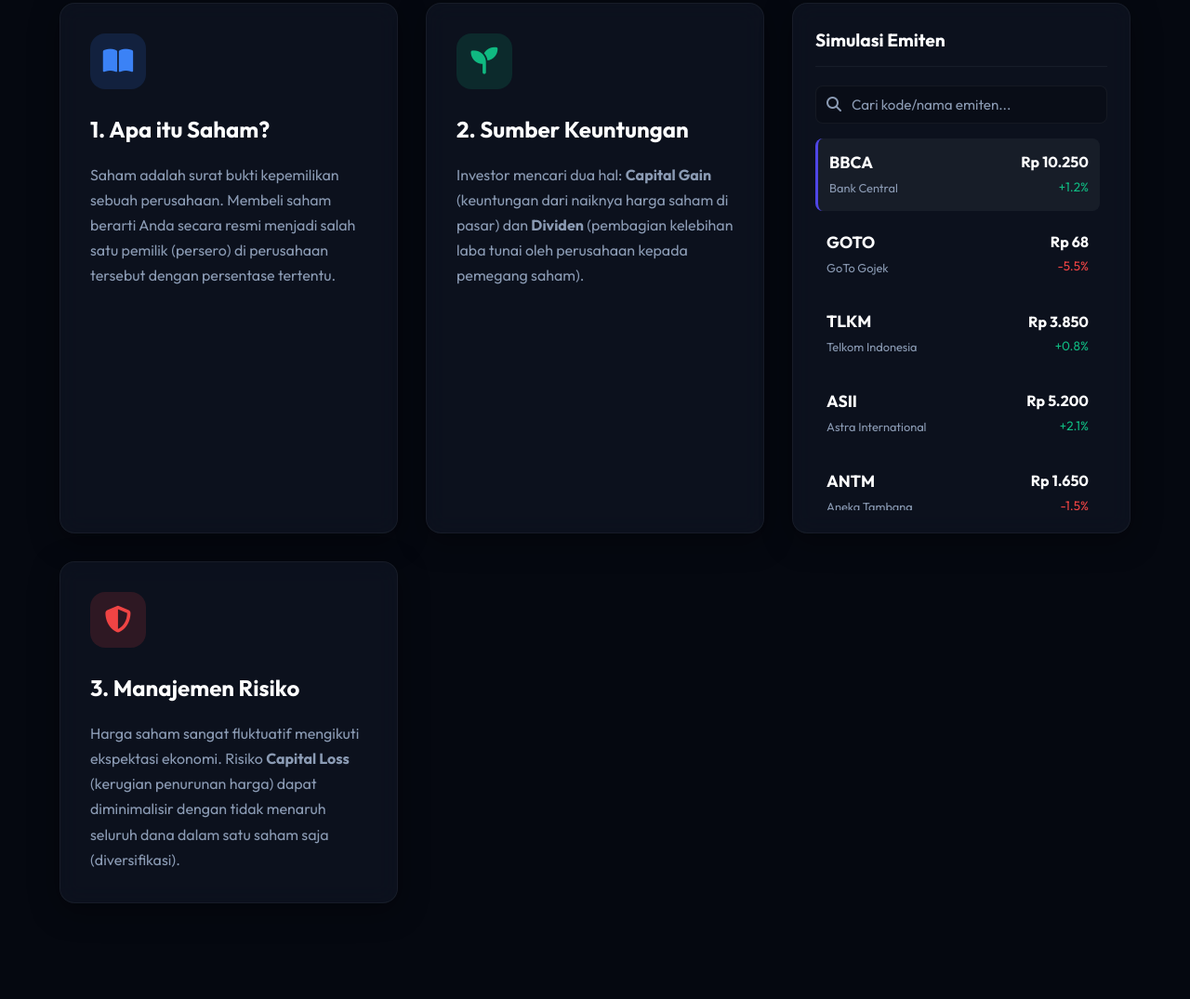
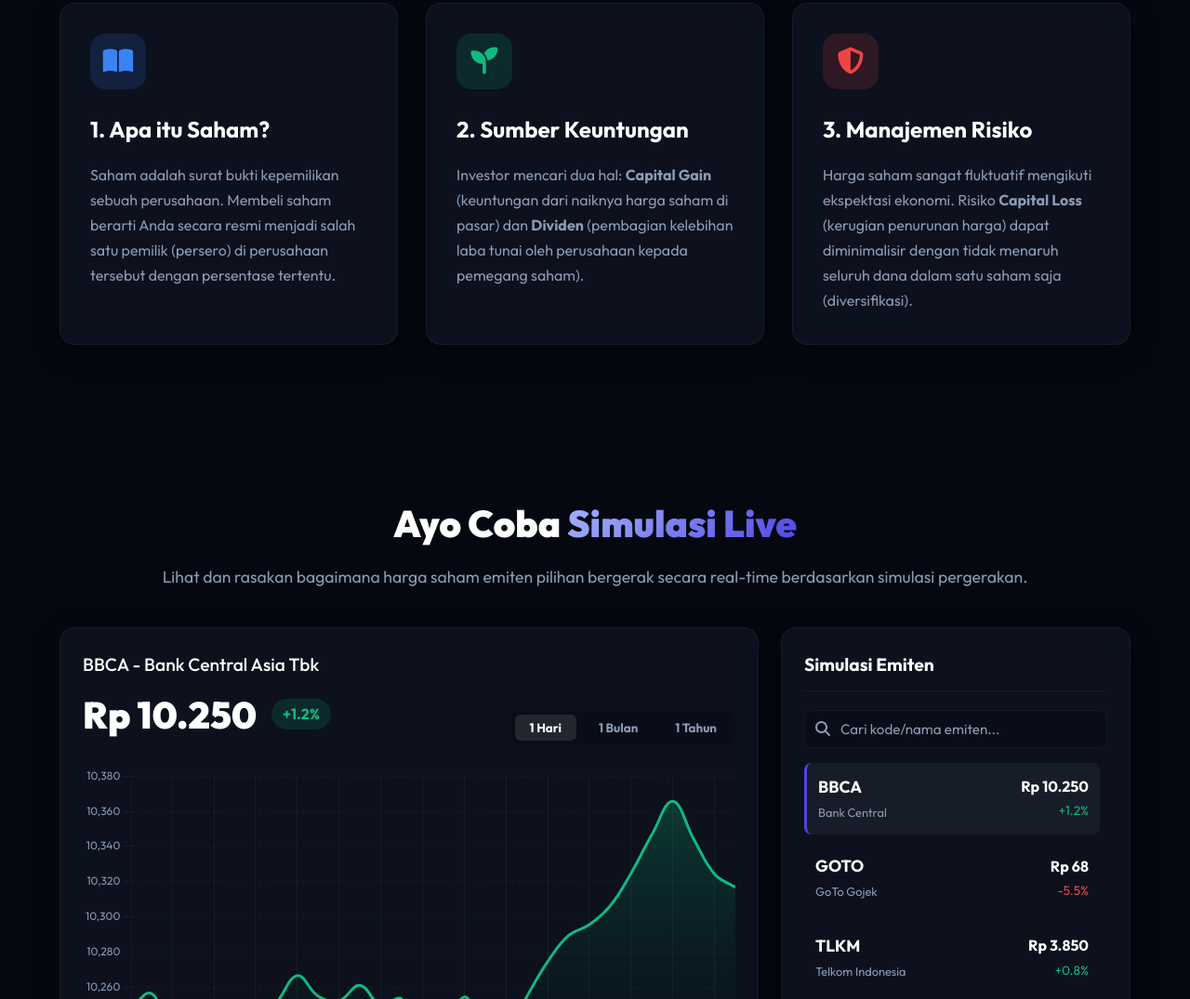
Before and after one commit to GathfanDess/sahamedu, a plain HTML site: page index.html in a window 1280 px wide. Shown: the part 1061-2136 px from the top of the page at 93% size. Drawn offline with nearby package versions, Linux system fonts and the light colour scheme; no server answers.

Commit message:
perubahan simulasi

```diff
--- a/index.html
+++ b/index.html
@@ -120,18 +120,6 @@
                     saham).</p>
             </div>
 
-            <div class="market-list glass-panel">
-                <h3>Simulasi Emiten</h3>
-                <div style="position: relative; margin-bottom: 16px;">
-                    <i class="fa-solid fa-search"
-                        style="position: absolute; left: 12px; top: 50%; transform: translateY(-50%); color: var(--text-muted);"></i>
-                    <input type="text" id="searchInput" class="search-input" placeholder="Cari kode/nama emiten..."
-                        oninput="renderStockList()">
-                </div>
-                <div class="stock-list" id="stockList" style="max-height: 400px; overflow-y: auto; padding-right: 8px;">
-                </div>
-            </div>
-
             <div class="feature-card glass-panel hover-glow">
                 <div class="icon-wrap bg-red-glow">
                     <i class="fa-solid fa-shield-halved"></i>
@@ -177,7 +165,13 @@
 
                 <div class="market-list glass-panel">
                     <h3>Simulasi Emiten</h3>
-                    <div class="stock-list" id="stockList">
+                    <div style="position: relative; margin-bottom: 16px;">
+                        <i class="fa-solid fa-search"
+                            style="position: absolute; left: 12px; top: 50%; transform: translateY(-50%); color: var(--text-muted);"></i>
+                        <input type="text" id="searchInput" class="search-input" placeholder="Cari kode/nama emiten..."
+                            oninput="renderStockList()">
+                    </div>
+                    <div class="stock-list" id="stockList" style="max-height: 400px; overflow-y: auto; padding-right: 8px;">
                     </div>
                 </div>
             </div>
```
